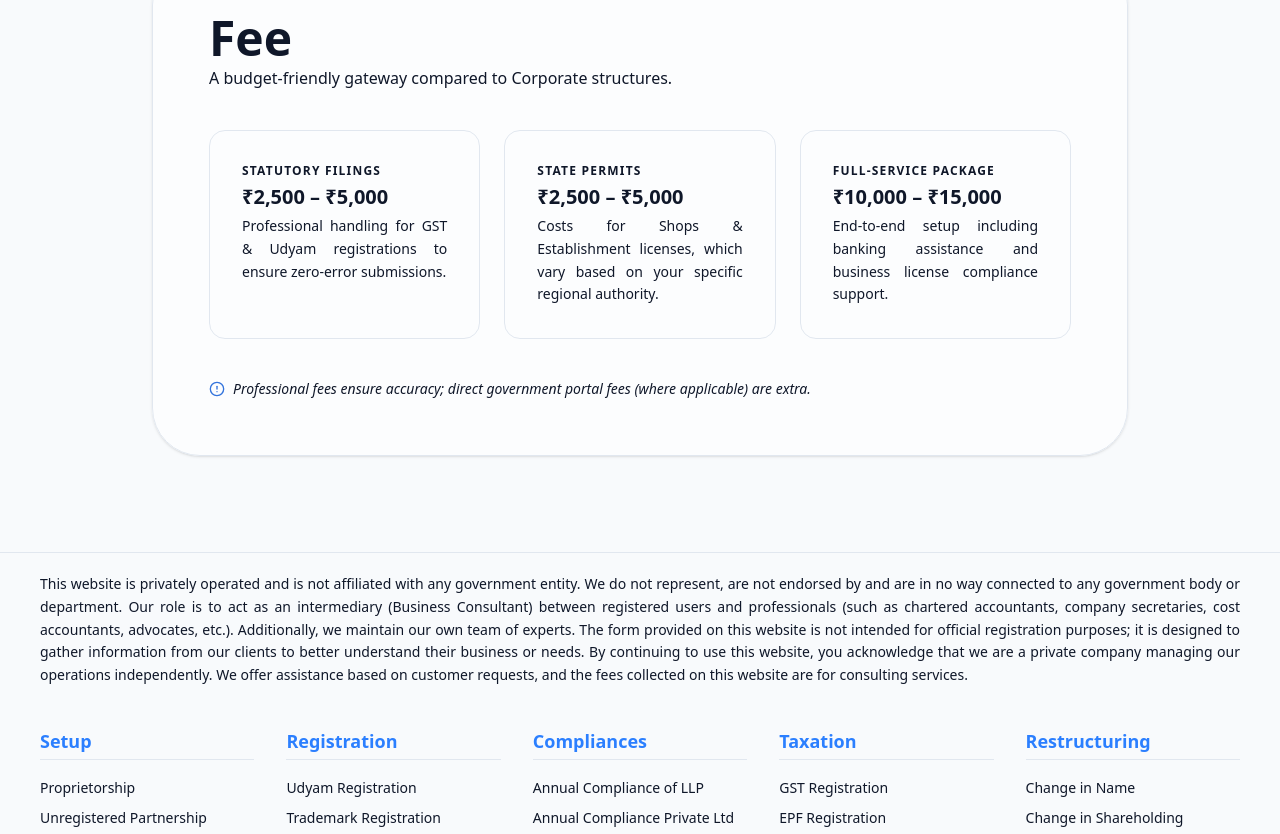
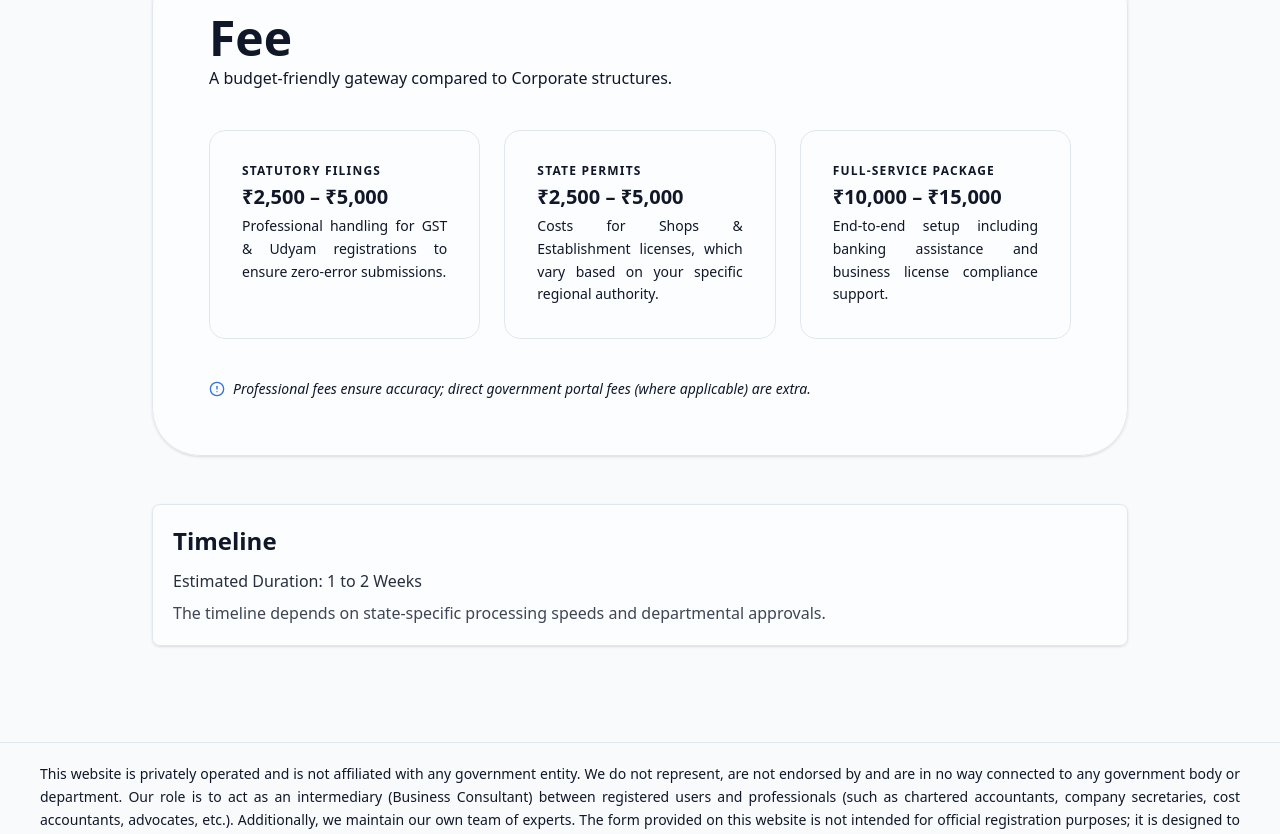
Before and after one commit to Sharma-Sumit-05/React-Projects, a React (Vite) app in the folder React-project-02/: page /setup/proprietorship in a window 1280 px wide. Shown: the part 3657-4491 px from the top of the page. Built offline with nearby package versions, Linux system fonts and the light colour scheme.

Commit message:
Adding one feature called time line

```diff
--- a/React-project-02/src/pages/Setup/Proprietorship.jsx
+++ b/React-project-02/src/pages/Setup/Proprietorship.jsx
@@ -1,4 +1,4 @@
-import { Zap, Clock, User, Landmark, CheckCircle2, AlertCircle } from "lucide-react";
+import { Zap, User, Landmark, CheckCircle2, AlertCircle } from "lucide-react";
 
 export const Proprietorship = () => {
   return (
@@ -283,6 +283,16 @@ export const Proprietorship = () => {
             <p>Professional fees ensure accuracy; direct government portal fees (where applicable) are extra.</p>
           </div>
         </div>
+<div className="text-justify bg-card/50 dark:bg-card/20 p-3 sm:p-5 border border-border rounded-lg shadow-sm">
+  <div className="mb-2 sm:mb-3">
+    <h1 className="text-xl sm:text-2xl md:text-2xl font-black text-foreground">Timeline</h1>
+  </div>
+  <div className="space-y-1 sm:space-y-2 text-sm sm:text-base">
+    <p className="text-foreground/90 font-medium">Estimated Duration: 1 to 2 Weeks</p>
+    <p className="text-foreground/80">The timeline depends on state-specific processing speeds and departmental approvals.</p>
+  </div>
+</div>
+
 
       </div>
     </section>
```
